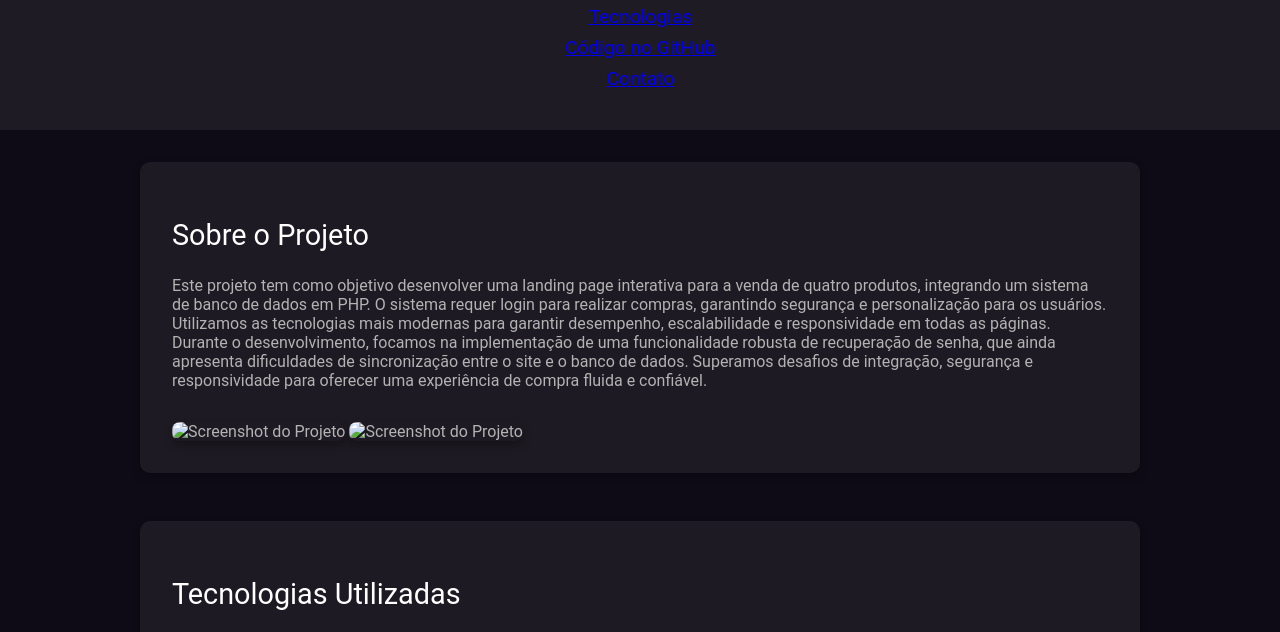
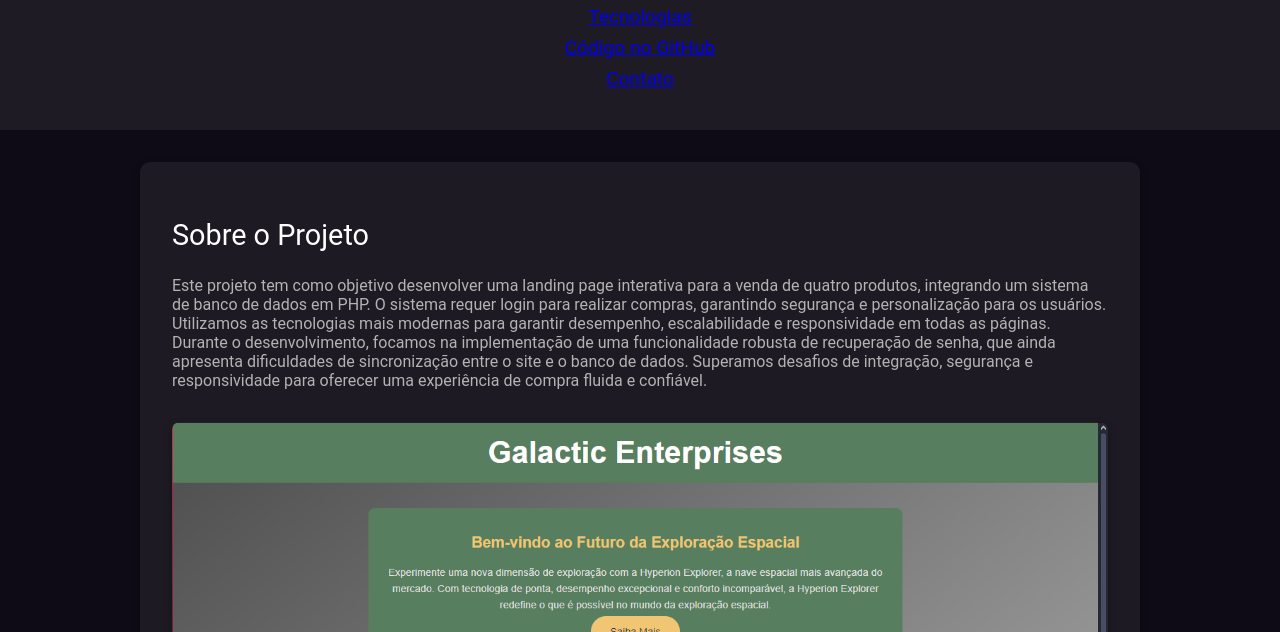
Before and after one commit to Diegonessler/MyPage, a plain HTML site: page projeto3.html in a window 1280 px wide. Shown: the part 131-763 px from the top of the page. Drawn offline with Linux system fonts and the light colour scheme; the site is published under a folder, as on GitHub Pages, so addresses that start at the root find nothing.

Commit message:
Update projeto3.html

```diff
--- a/projeto3.html
+++ b/projeto3.html
@@ -26,8 +26,8 @@
             <p>
                 Este projeto tem como objetivo desenvolver uma landing page interativa para a venda de quatro produtos, integrando um sistema de banco de dados em PHP. O sistema requer login para realizar compras, garantindo segurança e personalização para os usuários. Utilizamos as tecnologias mais modernas para garantir desempenho, escalabilidade e responsividade em todas as páginas. Durante o desenvolvimento, focamos na implementação de uma funcionalidade robusta de recuperação de senha, que ainda apresenta dificuldades de sincronização entre o site e o banco de dados. Superamos desafios de integração, segurança e responsividade para oferecer uma experiência de compra fluida e confiável.
             </p>
-            <img src="/imagens/captura ladingpage.png" alt="Screenshot do Projeto" class="project-image">
-            <img src="/imagens/captura pgvenda.png" alt="Screenshot do Projeto" class="project-image">
+            <img src="./imagens/captura ladingpage.png" alt="Screenshot do Projeto" class="project-image">
+            <img src="./imagens/captura pgvenda.png" alt="Screenshot do Projeto" class="project-image">
         </section>
 
         <!-- Seção Tecnologias -->
```
